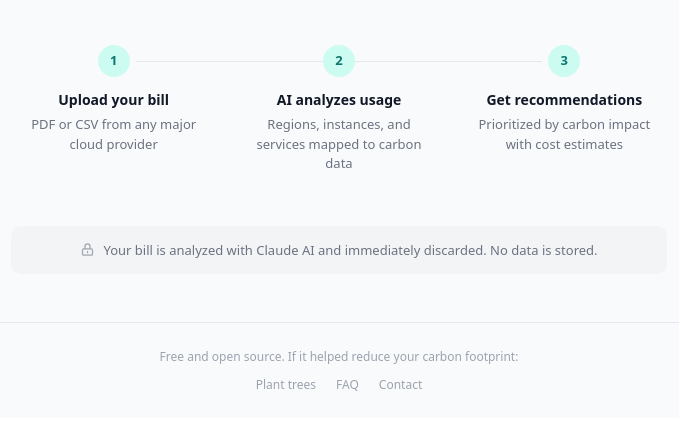
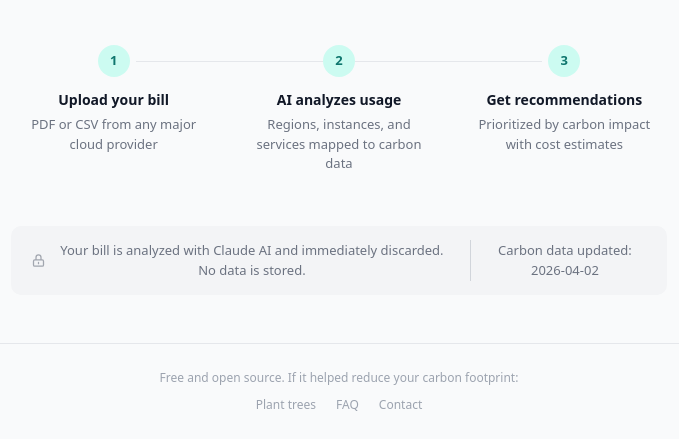
Before and after one commit to CaseyMargell/CloudCarbonAdvisor, a FastAPI app: page / in a window 1280 px wide. Shown: the part 457-896 px from the top of the page, without its empty margins (301-980 px from the left). Before the commit the page ends 848 px from the top, so only its background shows below. Run offline with FastAPI, Linux system fonts and the light colour scheme; parts of the project's set-up code (start-up, migrations or seed data) failed here and were passed over; some libraries are stand-ins or nearby versions.

Commit message:
feat: show carbon data update date on homepage
Displays "Carbon data updated: 2026-04-02" inline with the privacy
note, separated by a subtle divider. Builds trust by showing users
the data is current.

Co-Authored-By: Claude Opus 4.6 (1M context) <noreply@anthropic.com>

```diff
--- a/main.py
+++ b/main.py
@@ -85,7 +85,8 @@ async def index(request: Request):
     return templates.TemplateResponse(
         request=request,
         name="index.html",
-        context={**_base_context(), "max_file_size_mb": config.MAX_FILE_SIZE_MB},
+        context={**_base_context(), "max_file_size_mb": config.MAX_FILE_SIZE_MB,
+                 "reference_data_updated": reference_data.get("last_updated", "")},
     )
 
 
--- a/templates/index.html
+++ b/templates/index.html
@@ -56,6 +56,9 @@
                   d="M12 15v2m-6 4h12a2 2 0 002-2v-6a2 2 0 00-2-2H6a2 2 0 00-2 2v6a2 2 0 002 2zm10-10V7a4 4 0 00-8 0v4h8z"/>
         </svg>
         Your bill is analyzed with Claude AI and immediately discarded. No data is stored.
+        {% if reference_data_updated %}
+        <span style="margin-left: 0.75rem; padding-left: 0.75rem; border-left: 1px solid var(--gray-300);">Carbon data updated: {{ reference_data_updated[:10] }}</span>
+        {% endif %}
     </div>
 </div>
 
```
